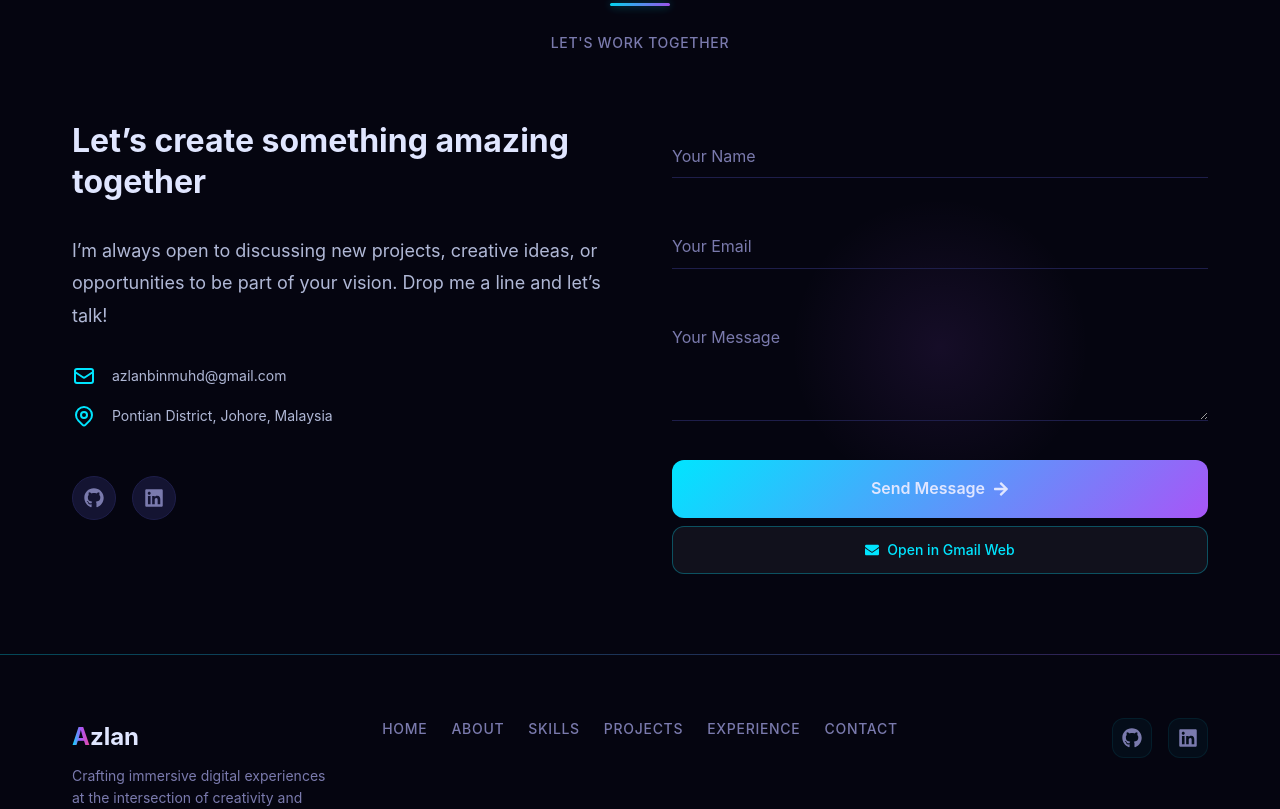
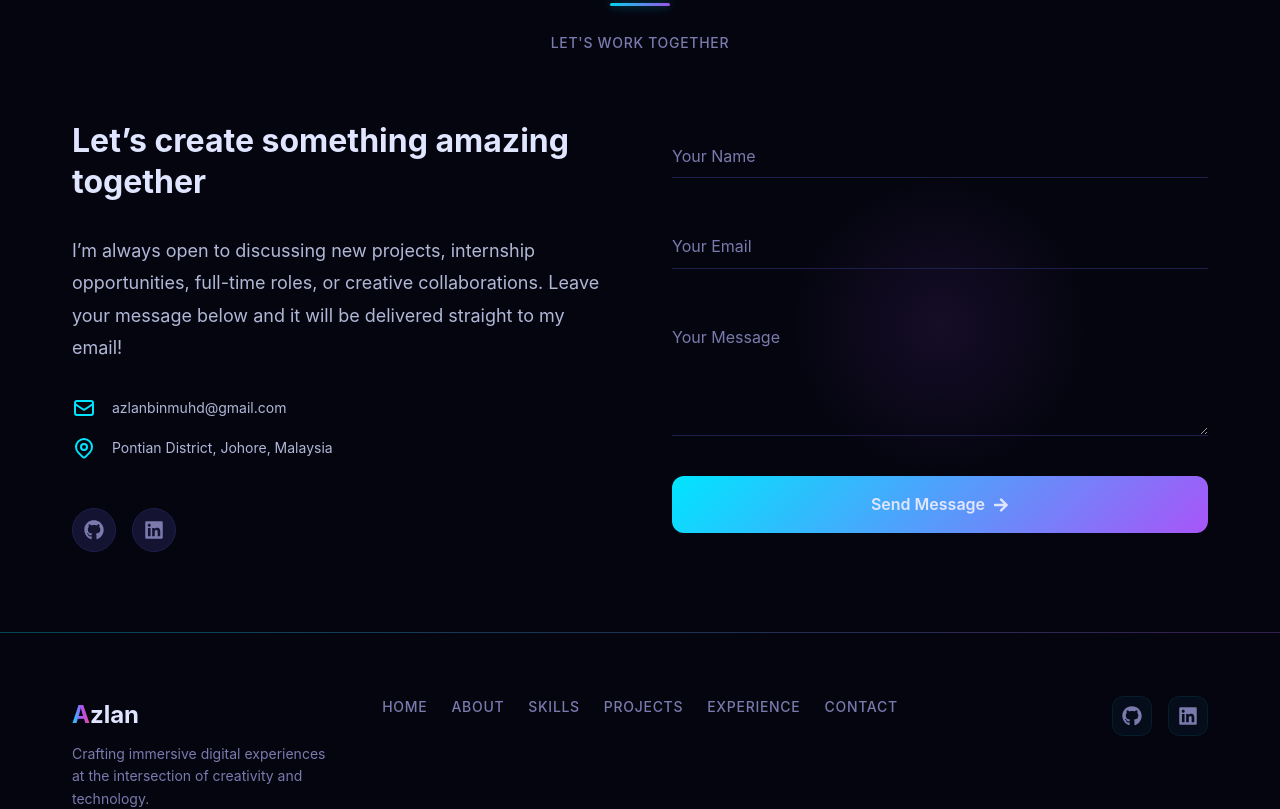
Before and after one commit to azlan-sys/Portfolio-Azlan, a React (Vite) app: page / in a window 1280 px wide. Shown: the part 7100-7909 px from the top of the page. Built offline with nearby package versions, Linux system fonts and the light colour scheme.

Commit message:
feat: direct automatic email delivery to azlanbinmuhd@gmail.com via FormSubmit action backend

```diff
--- a/src/components/Contact/Contact.jsx
+++ b/src/components/Contact/Contact.jsx
@@ -1,7 +1,7 @@
-import { useState } from 'react';
+import { useState, useEffect } from 'react';
 import { motion, AnimatePresence } from 'framer-motion';
 import { HiOutlineMail, HiOutlineLocationMarker } from 'react-icons/hi';
-import { FaGithub, FaLinkedin, FaArrowRight, FaCheck, FaEnvelope, FaExternalLinkAlt } from 'react-icons/fa';
+import { FaGithub, FaLinkedin, FaArrowRight, FaCheck } from 'react-icons/fa';
 import { personalInfo } from '../../data/portfolioData';
 import ScrollReveal from '../common/ScrollReveal';
 import SectionTitle from '../common/SectionTitle';
@@ -9,55 +9,24 @@ import './Contact.css';
 
 export default function Contact() {
   const [form, setForm] = useState({ name: '', email: '', message: '' });
-  const [submitted, setSubmitted] = useState(false);
-  const [sentName, setSentName] = useState('');
+  const [isSent, setIsSent] = useState(false);
+
+  useEffect(() => {
+    if (typeof window !== 'undefined') {
+      const params = new URLSearchParams(window.location.search);
+      if (params.get('sent') === 'true') {
+        setIsSent(true);
+      }
+    }
+  }, []);
 
   const handleChange = (e) => {
     setForm((prev) => ({ ...prev, [e.target.name]: e.target.value }));
   };
 
-  const getMailtoLink = () => {
-    const subject = encodeURIComponent(`Portfolio Inquiry from ${form.name || 'Visitor'}`);
-    const body = encodeURIComponent(
-      `Hi Azlan,\n\n${form.message}\n\n---\nFrom: ${form.name}\nEmail: ${form.email}`
-    );
-    return `mailto:${personalInfo.email}?subject=${subject}&body=${body}`;
-  };
-
-  const getGmailWebLink = () => {
-    const subject = encodeURIComponent(`Portfolio Inquiry from ${sentName || form.name || 'Visitor'}`);
-    const body = encodeURIComponent(
-      `Hi Azlan,\n\n${form.message}\n\n---\nFrom: ${form.name || sentName}\nEmail: ${form.email}`
-    );
-    return `https://mail.google.com/mail/?view=cm&fs=1&to=${personalInfo.email}&su=${subject}&body=${body}`;
-  };
-
-  const handleSubmit = (e) => {
-    e.preventDefault();
-    setSentName(form.name);
-
-    // 1. Trigger user's default email client with pre-filled content
-    window.location.href = getMailtoLink();
-
-    // 2. Also try background dispatch to FormSubmit
-    try {
-      fetch(`https://formsubmit.co/ajax/${personalInfo.email}`, {
-        method: 'POST',
-        headers: { 'Content-Type': 'application/json', Accept: 'application/json' },
-        body: JSON.stringify({
-          name: form.name,
-          email: form.email,
-          message: form.message,
-          _subject: `New Portfolio Message from ${form.name} (${form.email})`,
-          _captcha: 'false',
-        }),
-      }).catch(() => {});
-    } catch {
-      // Ignore background errors
-    }
-
-    setSubmitted(true);
-  };
+  const nextUrl = typeof window !== 'undefined'
+    ? `${window.location.origin}${window.location.pathname}?sent=true#contact`
+    : 'https://azlan-sys.github.io/Portfolio-Azlan/?sent=true#contact';
 
   return (
     <section id="contact" className="section contact">
@@ -72,9 +41,9 @@ export default function Contact() {
                 Let&rsquo;s create something amazing together
               </h3>
               <p className="contact__text">
-                I&rsquo;m always open to discussing new projects, creative ideas,
-                or opportunities to be part of your vision. Drop me a line and
-                let&rsquo;s talk!
+                I&rsquo;m always open to discussing new projects, internship opportunities,
+                full-time roles, or creative collaborations. Leave your message below and
+                it will be delivered straight to my email!
               </p>
 
               <div className="contact__details">
@@ -117,21 +86,64 @@ export default function Contact() {
             </div>
           </ScrollReveal>
 
-          {/* Right Column — Form */}
+          {/* Right Column — Automatic Email Delivery Form */}
           <ScrollReveal direction="right">
             <div className="contact__form-wrapper">
               <div className="contact__form-glow" aria-hidden="true" />
 
               <AnimatePresence mode="wait">
-                {!submitted ? (
+                {isSent ? (
+                  <motion.div
+                    key="sent"
+                    className="contact__success"
+                    initial={{ opacity: 0, scale: 0.88 }}
+                    animate={{ opacity: 1, scale: 1 }}
+                    transition={{ duration: 0.4, ease: [0.16, 1, 0.3, 1] }}
+                  >
+                    <div className="contact__success-icon">
+                      <FaCheck />
+                    </div>
+                    <h4 className="contact__success-title">Message Delivered!</h4>
+                    <p className="contact__success-text">
+                      Thank you for reaching out! Your message has been sent directly to{' '}
+                      <strong>{personalInfo.email}</strong>. I will get back to you shortly.
+                    </p>
+                    <button
+                      type="button"
+                      className="contact__resend-btn"
+                      onClick={() => {
+                        setIsSent(false);
+                        if (typeof window !== 'undefined') {
+                          const url = new URL(window.location.href);
+                          url.searchParams.delete('sent');
+                          window.history.replaceState({}, '', url.pathname + url.hash);
+                        }
+                      }}
+                      data-cursor="pointer"
+                    >
+                      Send Another Message
+                    </button>
+                  </motion.div>
+                ) : (
                   <motion.form
                     key="form"
+                    action={`https://formsubmit.co/${personalInfo.email}`}
+                    method="POST"
                     className="contact__form"
-                    onSubmit={handleSubmit}
                     initial={{ opacity: 1 }}
                     exit={{ opacity: 0, y: -20 }}
                     transition={{ duration: 0.3 }}
                   >
+                    {/* FormSubmit Backend Configuration */}
+                    <input type="hidden" name="_captcha" value="false" />
+                    <input type="hidden" name="_next" value={nextUrl} />
+                    <input
+                      type="hidden"
+                      name="_subject"
+                      value="🚀 New Portfolio Message for Muhammad Azlan"
+                    />
+                    <input type="hidden" name="_template" value="table" />
+
                     {/* Name */}
                     <div className="contact__field">
                       <input
@@ -168,78 +180,22 @@ export default function Contact() {
                         placeholder=" "
                         value={form.message}
                         onChange={handleChange}
+                        rows={4}
                         required
                       />
                       <label className="contact__label">Your Message</label>
                     </div>
 
-                    {/* Submit Buttons */}
-                    <div className="contact__btn-group">
-                      <button
-                        type="submit"
-                        className="contact__submit"
-                        data-cursor="pointer"
-                      >
-                        Send Message
-                        <FaArrowRight className="contact__submit-arrow" />
-                      </button>
-
-                      <a
-                        href={getGmailWebLink()}
-                        target="_blank"
-                        rel="noopener noreferrer"
-                        className="contact__gmail-btn"
-                        data-cursor="pointer"
-                      >
-                        <FaEnvelope /> Open in Gmail Web
-                      </a>
-                    </div>
-                  </motion.form>
-                ) : (
-                  <motion.div
-                    key="success"
-                    className="contact__success"
-                    initial={{ opacity: 0, scale: 0.8 }}
-                    animate={{ opacity: 1, scale: 1 }}
-                    transition={{ duration: 0.5, ease: [0.16, 1, 0.3, 1] }}
-                  >
-                    <div className="contact__success-icon">
-                      <FaCheck />
-                    </div>
-                    <h4 className="contact__success-title">Opening Email Client...</h4>
-                    <p className="contact__success-text">
-                      Your draft is prepared for <strong>{personalInfo.email}</strong>. If your email client didn&rsquo;t open automatically, use the buttons below:
-                    </p>
-
-                    <div className="contact__success-actions">
-                      <a
-                        href={getGmailWebLink()}
-                        target="_blank"
-                        rel="noopener noreferrer"
-                        className="contact__action-btn contact__action-btn--primary"
-                        data-cursor="pointer"
-                      >
-                        <FaExternalLinkAlt /> Open in Gmail Web
-                      </a>
-
-                      <a
-                        href={getMailtoLink()}
-                        className="contact__action-btn contact__action-btn--secondary"
-                        data-cursor="pointer"
-                      >
-                        <FaEnvelope /> Open Default Mail App
-                      </a>
-                    </div>
-
+                    {/* Submit Button */}
                     <button
-                      type="button"
-                      className="contact__resend-btn"
-                      onClick={() => setSubmitted(false)}
+                      type="submit"
+                      className="contact__submit"
                       data-cursor="pointer"
                     >
-                      Send Another Message
+                      Send Message
+                      <FaArrowRight className="contact__submit-arrow" />
                     </button>
-                  </motion.div>
+                  </motion.form>
                 )}
               </AnimatePresence>
             </div>
```
